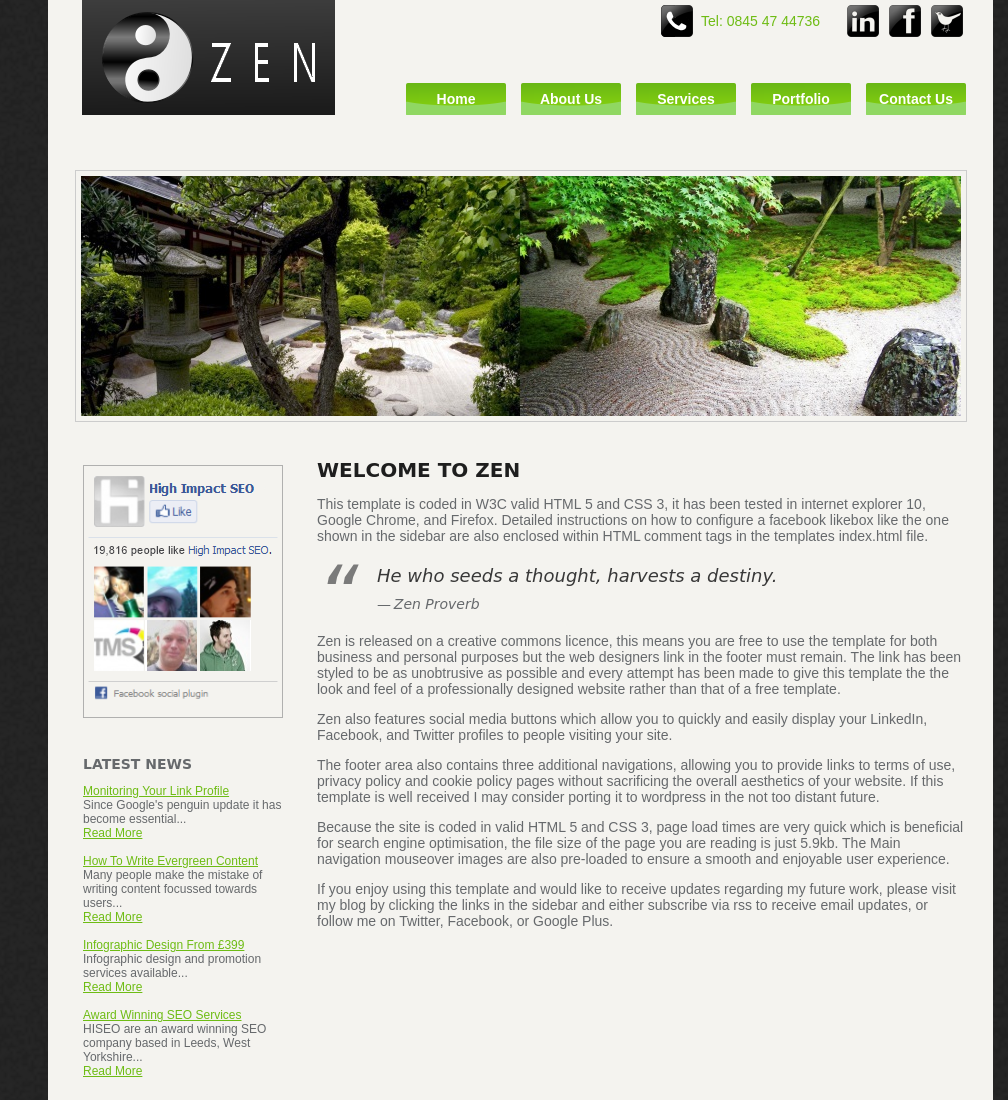
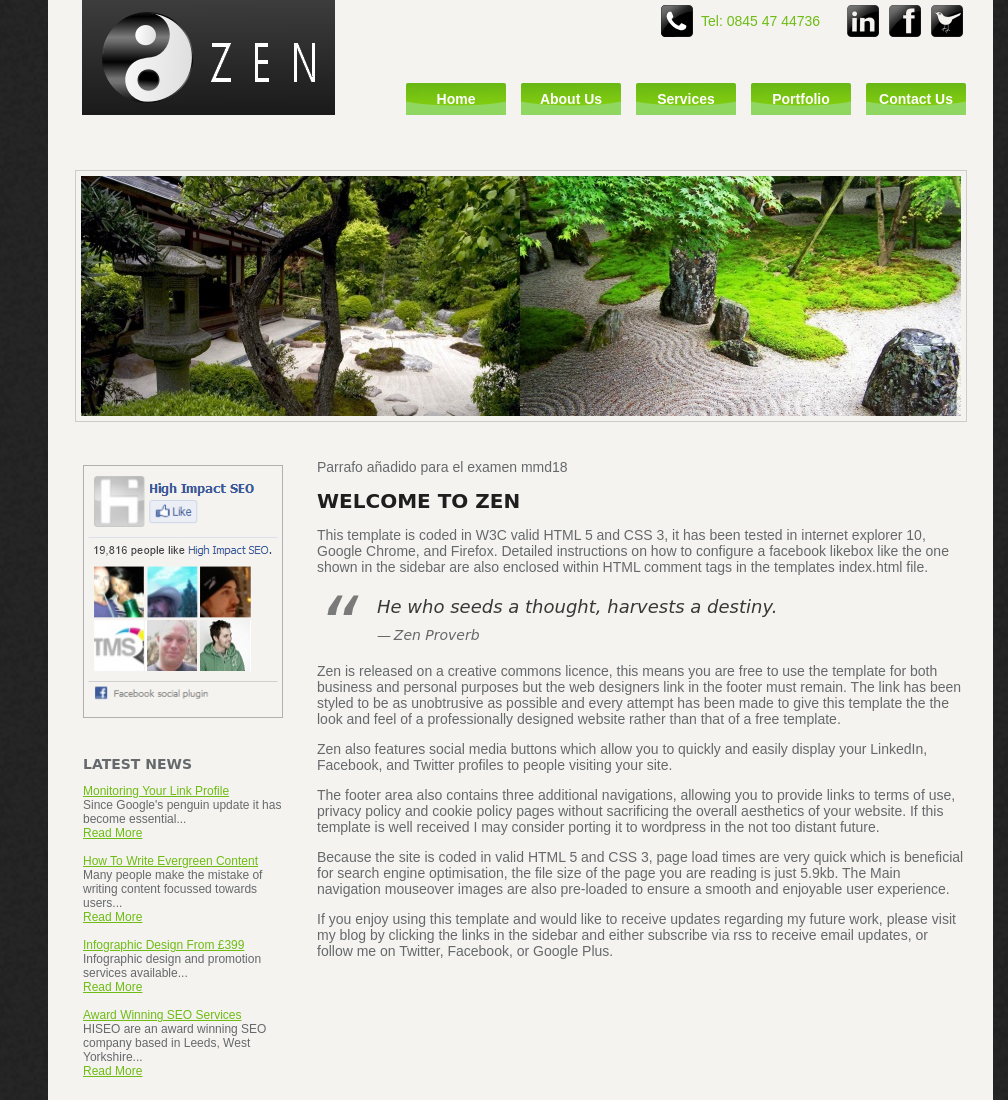
Before and after one commit to DerekMM18/sato-mmd18, a plain HTML site: page index.html in a window 1280 px wide. Shown: the top 1100 px of the page, without its empty margins (272-1280 px from the left). Drawn offline with Linux system fonts and the light colour scheme; a web font is replaced by a local one.

Commit message:
Añadir parrafo al index

```diff
--- a/index.html
+++ b/index.html
@@ -34,6 +34,7 @@
 <div class="page">
 
 <div class="main">
+<p>Parrafo añadido para el examen mmd18</p>
 <h1>Welcome To ZEN</h1>
 <p>This template is coded in W3C valid HTML 5 and CSS 3, it has been tested in internet explorer 10, Google Chrome, and Firefox. Detailed instructions on how to configure a facebook likebox like the one shown in the sidebar are also enclosed within HTML comment tags in the templates index.html file.</p>
 <blockquote>He who seeds a thought, harvests a destiny.<cite>Zen Proverb</cite></blockquote>
```
